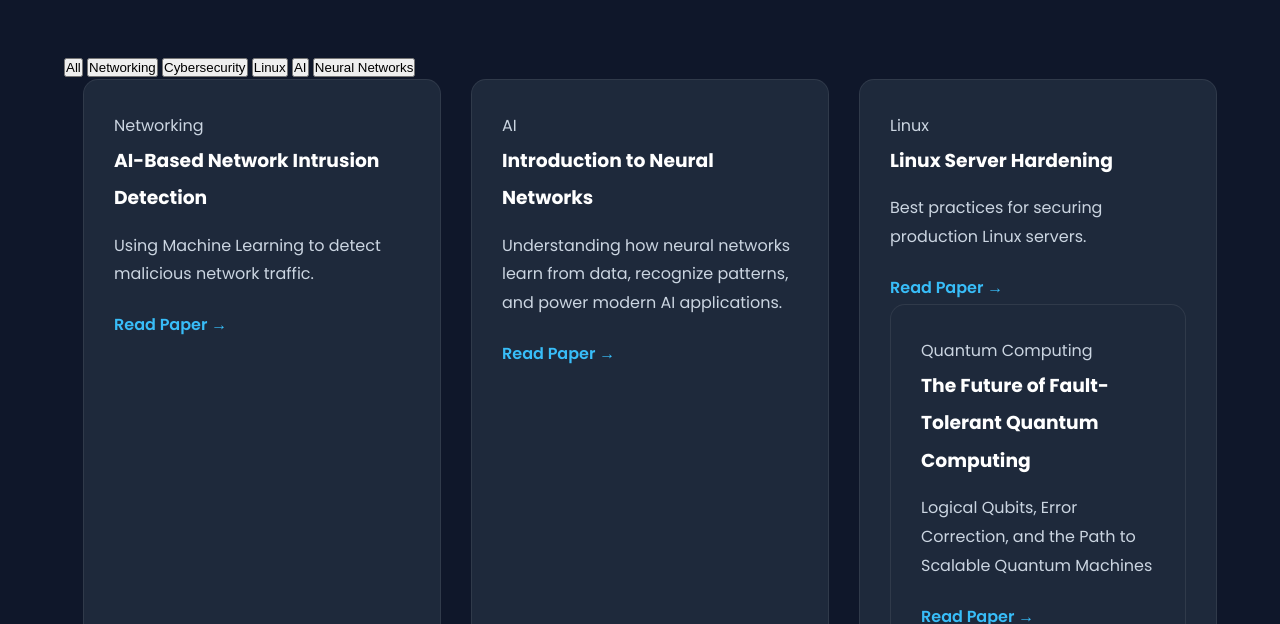
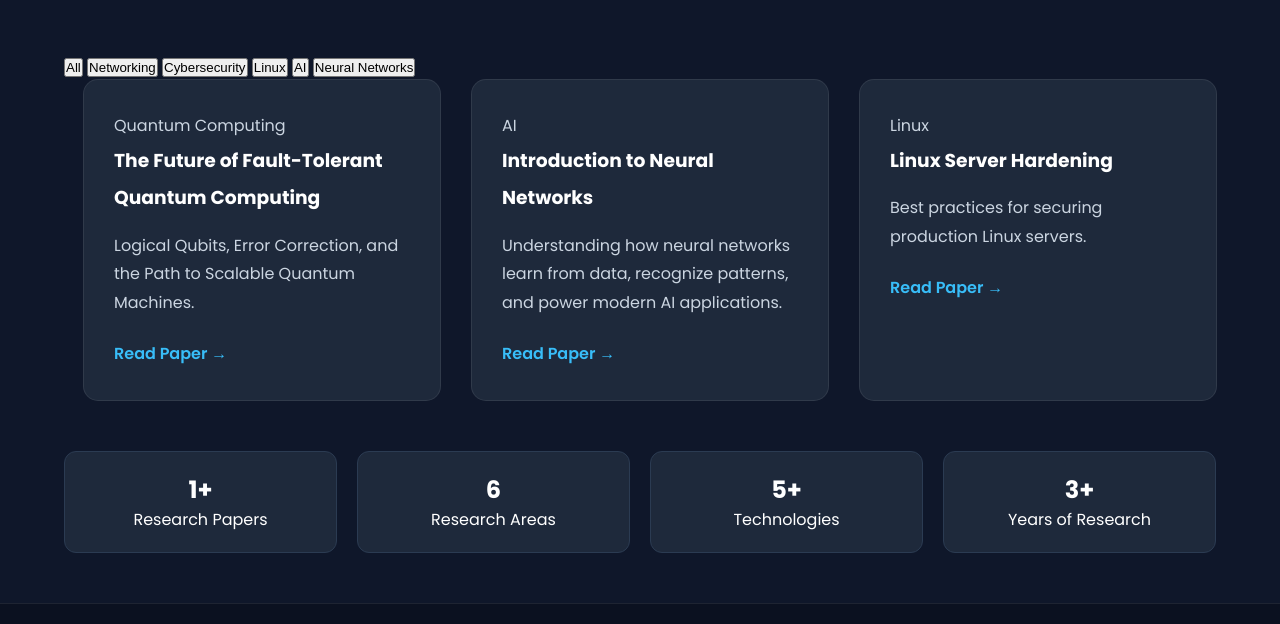
Before and after one commit to harishrajput1/HarishRajput, a plain HTML site: page research.html in a window 1280 px wide. Shown: the part 1090-1714 px from the top of the page. Drawn offline with Linux system fonts and the light colour scheme.

Commit message:
Update research.html

```diff
--- a/research.html
+++ b/research.html
@@ -152,15 +152,15 @@ Read Research
 
 <div class="research-card">
 
-<span>Networking</span>
+<span>Quantum Computing</span>
 
-<h3>AI-Based Network Intrusion Detection</h3>
+<h3>The Future of Fault-Tolerant Quantum Computing</h3>
 
 <p>
-Using Machine Learning to detect malicious network traffic.
+Logical Qubits, Error Correction, and the Path to Scalable Quantum Machines.
 </p>
 
-<a href="ai-network-security.html">Read Paper →</a>
+<a href="quantum-computing-fault-tolerance.html">Read Paper →</a>
 
 </div>
 
@@ -190,17 +190,6 @@ Best practices for securing production Linux servers.
 
 <a href="linux-hardening.html">Read Paper →</a>
 
-<div class="research-card">
-
-<span>Quantum Computing</span>
-
-<h3>The Future of Fault-Tolerant Quantum Computing</h3>
-
-<p>
-Logical Qubits, Error Correction, and the Path to Scalable Quantum Machines
-</p>
-
-<a href="quantum-computing-fault-tolerance.html">Read Paper →</a> </div>
 
 </div>
 
```
